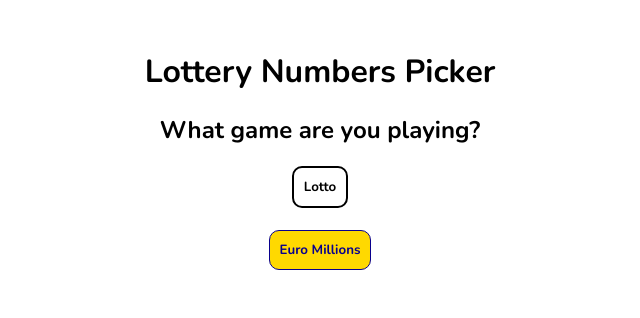
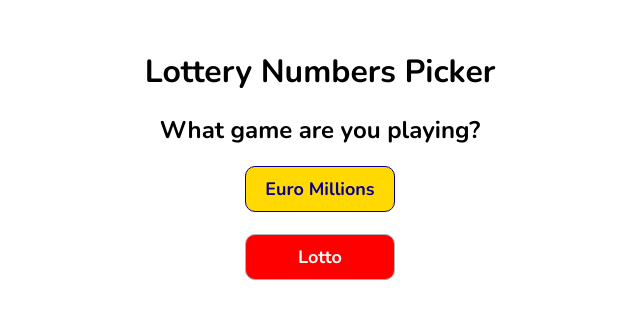
Before and after one commit to StevieV1903/lottery_numbers_picker, a React (Create React App) app: page / in a window 1280 px wide. Shown: the top 318 px of the page, without its empty margins (320-960 px from the left). Built offline with nearby package versions, Linux system fonts and the light colour scheme.

Commit message:
euro numbers display function and styling

```diff
--- a/src/EuroMillionsPicker.js
+++ b/src/EuroMillionsPicker.js
@@ -1,11 +1,93 @@
 import React from 'react';
 
-const EuroMillionsPicker = () => {
+const EuroMillionsPicker = ({
+    euroMillionsNumbers,
+    setEuroMillionsNumbers,
+    euroMillionsExtraNumbers,
+    setEuroMillionsExtraNumbers,
+    isEuroMillionsMenuButtonDisplayed,
+    isEuroMillionsGenerateButtonDisplayed,
+    setIsEuroMillionsGenerateButtonDisplayed,
+    isEuroLuckyStarsButtonDisplayed,
+    setIsEuroLuckyStarsButtonDisplayed,
+    handleEuroMillionsSelect
+}) => {
+
+    //function to handle click of EuroMillions button
+    const handleEuroMillionsClick = () => {
+        let euroMillionsNumbers = []
+        let i = 0
+            while( i  <= 4 ){
+                const randomLotteryNumber = Math.floor(Math.random() * 50) + 1
+                //add a '0' to numbers less than 10
+                const formattedRandomLotteryNumber = (randomLotteryNumber < 10 ? '0' : '') + randomLotteryNumber;
+                if(!euroMillionsNumbers.includes(formattedRandomLotteryNumber)){
+                euroMillionsNumbers.push(formattedRandomLotteryNumber)
+                i ++
+            //inside the if statement i will only increase when a number is pushed into the lotteryNumbers array
+                }
+            }
+
+            // const sortedEuroMillionsNumbers = euroMillionsNumbers.sort((a, b) => a - b)
+            // const displayedEuroMillionsNumbers = sortedEuroMillionsNumbers.join(" ")
+            // console.log("euros:", displayedEuroMillionsNumbers)
+            // setEuroMillionsNumbers( displayedEuroMillionsNumbers )
+            // setIsEuroMillionsGenerateButtonDisplayed( false )
+            // setIsEuroLuckyStarsButtonDisplayed( true )
+
+            const sortedEuroMillionsNumbers = euroMillionsNumbers.sort((a, b) => a - b)
+            console.log("euros:", sortedEuroMillionsNumbers)
+            setEuroMillionsNumbers( sortedEuroMillionsNumbers )
+            setIsEuroMillionsGenerateButtonDisplayed( false )
+            setIsEuroLuckyStarsButtonDisplayed( true )
+    };
+
+    const handleEuroMillionsLuckyStarsClick = () => {
+        let euroLuckyStars = []
+        let i = 0
+
+            while( i <= 1) {
+                const randomLuckyStarsNumber = Math.floor(Math.random() * 12) + 1
+                const formattedRandomLuckyStarsNumber = (randomLuckyStarsNumber < 10 ? '0' : '') + randomLuckyStarsNumber
+                    if(!euroLuckyStars.includes(formattedRandomLuckyStarsNumber)){
+                    euroLuckyStars.push(formattedRandomLuckyStarsNumber)
+                    i ++
+                    }
+            }
+                // const sortedLuckyStarsNumbers = euroLuckyStars.sort((a, b) => a - b)
+                // const displayedLuckyStarsNumbers = sortedLuckyStarsNumbers.join(" ")
+                // console.log("euros:", displayedLuckyStarsNumbers)
+                // setEuroMillionsExtraNumbers( displayedLuckyStarsNumbers )
+                // setIsEuroLuckyStarsButtonDisplayed( false )
+
+                const sortedLuckyStarsNumbers = euroLuckyStars.sort((a, b) => a - b).join(" ")
+                console.log("euros:", sortedLuckyStarsNumbers)
+                setEuroMillionsExtraNumbers( sortedLuckyStarsNumbers )
+                setIsEuroLuckyStarsButtonDisplayed( false )
+    };
+
+    const displayEuroMillionsNumbers = () => {
+        const numbersPicked = euroMillionsNumbers.map( number =>
+            <li className="euro-millions-number">{number}</li>
+        )
+            return <ul>{ numbersPicked }</ul>
+    };
 
 
     return(
         <>
-        <h1>EuroMillions Picker</h1>
+        { isEuroMillionsMenuButtonDisplayed ?
+        <button className="euro-millions-btn" onClick={ () => handleEuroMillionsSelect() }>Euro Millions</button>
+        : null }
+
+        { isEuroMillionsGenerateButtonDisplayed ? <button className="euro-millions-btn" onClick={ () => handleEuroMillionsClick() }>Generate Euro Millions Numbers</button> : null}
+
+        {/* <h1>{ euroMillionsNumbers }</h1> */}
+        { displayEuroMillionsNumbers() }
+
+        { isEuroLuckyStarsButtonDisplayed ? <button className="euro-millions-btn" onClick={ () => handleEuroMillionsLuckyStarsClick() }>Generate Lucky Star Numbers</button> : null}
+
+        <h1>{euroMillionsExtraNumbers}</h1>
         </>
     )
 };
--- a/src/LotteryContainer.js
+++ b/src/LotteryContainer.js
@@ -1,5 +1,5 @@
 import React, { useState } from 'react';
-// import EuroMillionsPicker from './EuroMillionsPicker.js';
+import EuroMillionsPicker from './EuroMillionsPicker.js';
 import LottoPicker from './LottoPicker.js';
 
 const LotteryContainer = () => {
@@ -35,49 +35,6 @@
         setIsLottoGenerateButtonDisplayed( false )
         setIsEuroMillionsMenuButtonDisplayed( true )
         setIsLottoMenuButtonDisplayed( true )
-        // window.location.reload( false )
-    };
-
-    //function to handle click of EuroMillions button
-    const handleEuroMillionsClick = () => {
-        let euroMillionsNumbers = []
-        let i = 0
-            while( i  <= 4 ){
-                const randomLotteryNumber = Math.floor(Math.random() * 50) + 1
-                //add a '0' to numbers less than 10
-                const formattedRandomLotteryNumber = (randomLotteryNumber < 10 ? '0' : '') + randomLotteryNumber;
-                if(!euroMillionsNumbers.includes(formattedRandomLotteryNumber)){
-                euroMillionsNumbers.push(formattedRandomLotteryNumber)
-                i ++
-            //inside the if statement i will only increase when a number is pushed into the lotteryNumbers array
-                }
-            }
-
-            const sortedEuroMillionsNumbers = euroMillionsNumbers.sort((a, b) => a - b)
-            const displayedEuroMillionsNumbers = sortedEuroMillionsNumbers.join(" ")
-            console.log("euros:", displayedEuroMillionsNumbers)
-            setEuroMillionsNumbers( displayedEuroMillionsNumbers )
-            setIsEuroMillionsGenerateButtonDisplayed( false )
-            setIsEuroLuckyStarsButtonDisplayed( true )
-    };
-
-    const handleEuroMillionsLuckyStarsClick = () => {
-        let euroLuckyStars = []
-        let i = 0
-
-            while( i <= 1) {
-                const randomLuckyStarsNumber = Math.floor(Math.random() * 12) + 1
-                const formattedRandomLuckyStarsNumber = (randomLuckyStarsNumber < 10 ? '0' : '') + randomLuckyStarsNumber
-                    if(!euroLuckyStars.includes(formattedRandomLuckyStarsNumber)){
-                    euroLuckyStars.push(formattedRandomLuckyStarsNumber)
-                    i ++
-                    }
-            }
-                const sortedLuckyStarsNumbers = euroLuckyStars.sort((a, b) => a - b)
-                const displayedLuckyStarsNumbers = sortedLuckyStarsNumbers.join(" ")
-                console.log("euros:", displayedLuckyStarsNumbers)
-                setEuroMillionsExtraNumbers( displayedLuckyStarsNumbers )
-                setIsEuroLuckyStarsButtonDisplayed( false )
     };
 
     return(
@@ -87,7 +44,20 @@
         <h2>What game are you playing?</h2>
         : null }
 
-        {/* <EuroMillionsPicker /> */}
+        <EuroMillionsPicker
+        euroMillionsNumbers={ euroMillionsNumbers }
+        setEuroMillionsNumbers={ setEuroMillionsNumbers }
+        euroMillionsExtraNumbers={ euroMillionsExtraNumbers }
+        setEuroMillionsExtraNumbers={ setEuroMillionsExtraNumbers }
+        isEuroMillionsMenuButtonDisplayed={ isEuroMillionsMenuButtonDisplayed }
+        setIsEuroMillionsMenuButtonDisplayed={ setIsEuroMillionsMenuButtonDisplayed }
+        isEuroMillionsGenerateButtonDisplayed={ isEuroMillionsGenerateButtonDisplayed }
+        setIsEuroMillionsGenerateButtonDisplayed={ setIsEuroMillionsGenerateButtonDisplayed }
+        isEuroLuckyStarsButtonDisplayed={ isEuroLuckyStarsButtonDisplayed }
+        setIsEuroLuckyStarsButtonDisplayed={ setIsEuroLuckyStarsButtonDisplayed }
+        handleEuroMillionsSelect={ handleEuroMillionsSelect }
+
+        />
 
         <LottoPicker
         lottoNumbers={ lottoNumbers }
@@ -97,15 +67,6 @@
         isLottoMenuButtonDisplayed={ isLottoMenuButtonDisplayed }
         />
 
-
-
-        { isEuroMillionsMenuButtonDisplayed ?
-        <button className="euro-millions-btn" onClick={ () => handleEuroMillionsSelect() }>Euro Millions</button>
-        : null }
-        { isEuroMillionsGenerateButtonDisplayed ? <button className="euro-millions-btn" onClick={ () => handleEuroMillionsClick() }>Generate Euro Millions Numbers</button> : null}
-        <h1>{ euroMillionsNumbers }</h1>
-        { isEuroLuckyStarsButtonDisplayed ? <button className="euro-millions-btn" onClick={ () => handleEuroMillionsLuckyStarsClick() }>Generate Lucky Star Numbers</button> : null}
-        <h1>{euroMillionsExtraNumbers}</h1>
         { lottoNumbers.length > 0 || euroMillionsExtraNumbers.length > 0 ?
         <h2>Good Luck!!</h2>
         : null }
--- a/src/LottoPicker.js
+++ b/src/LottoPicker.js
@@ -1,4 +1,4 @@
-import React, { useImperativeHandle, useState } from 'react';
+import React from 'react';
 
 const LottoPicker = (
     { lottoNumbers,
@@ -12,7 +12,7 @@
         let lottoNumbers = []
         let i = 0
             while( i  <= 5 ){
-                const randomLotteryNumber = Math.floor(Math.random() * 50) + 1
+                const randomLotteryNumber = Math.floor(Math.random() * 59) + 1
                 //add a '0' to numbers less than 10
                 const formattedRandomLotteryNumber = (randomLotteryNumber < 10 ? '0' : '') + randomLotteryNumber;
                 if(!lottoNumbers.includes(formattedRandomLotteryNumber)){
@@ -23,6 +23,7 @@
             }
 
             const sortedLottoNumbers = lottoNumbers.sort((a, b) => a - b)
+
             const displayedLottoNumbers = sortedLottoNumbers.join(" ")
             setLottoNumbers( displayedLottoNumbers )
     };
@@ -31,6 +32,7 @@
 
     return(
         <>
+
         { isLottoMenuButtonDisplayed ? <button className="lotto-btn" onClick={ ()=> handleLottoSelect() }>Lotto</button> : null}
         { isLottoGenerateButtonDisplayed ? <button className="lotto-btn" onClick={ ()=> handleLottoClick() }>Generate Lotto Numbers</button> : null }
         <h1>{ lottoNumbers }</h1>
--- a/src/index.css
+++ b/src/index.css
@@ -15,7 +15,9 @@
     border-radius: 10px;
     font-family: 'Nunito', sans-serif;
     font-weight: bold;
+    font-size: 18px;
     cursor: pointer;
+    min-width: 150px;
   }
 
   button:active {
@@ -31,3 +33,34 @@
   button.euro-millions-btn:hover {
     background-color: #b99d00;
   }
+
+  button.lotto-btn {
+    background-color: #ff0000;
+    color: #ffffff;
+    border: solid 1px #b1b1b1;
+  }
+
+  button.lotto-btn:hover {
+    background-color: #c00000;
+  }
+
+  .euro-millions-number {
+    display: inline-block;
+    font-size: 20px;
+    font-weight: bold;
+    padding: 10px;
+    margin: 10px;
+    margin-bottom: 20px;
+    border: solid 3px #09008d;
+    border-radius: 50%;
+    width: auto;
+    color: #09008d;
+    background-color: #ffd900;
+    list-style-type: none;
+
+  }
+  ul {
+    list-style-type: none;
+    padding: 0;
+    margin: 0;
+  }
```
